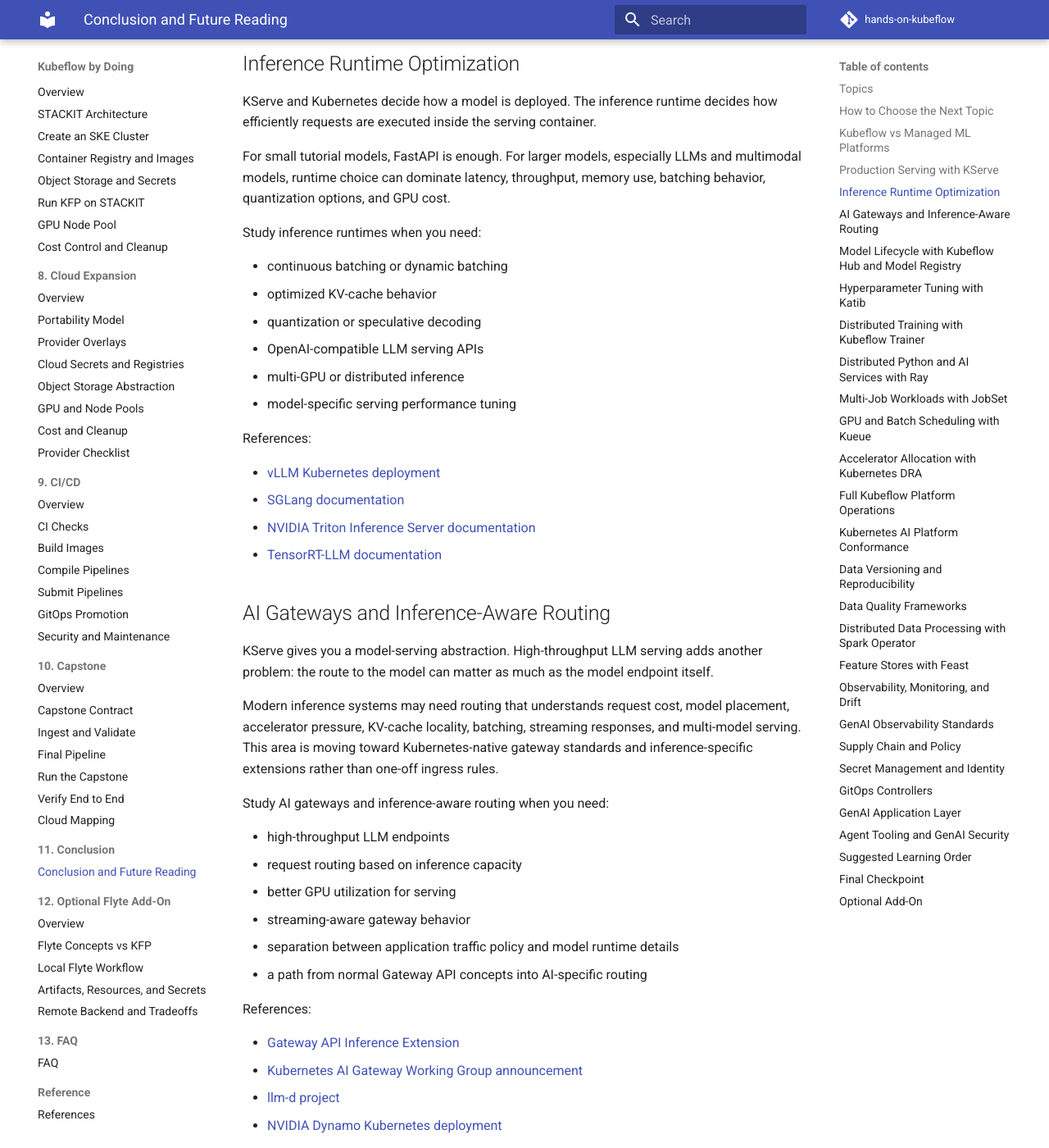
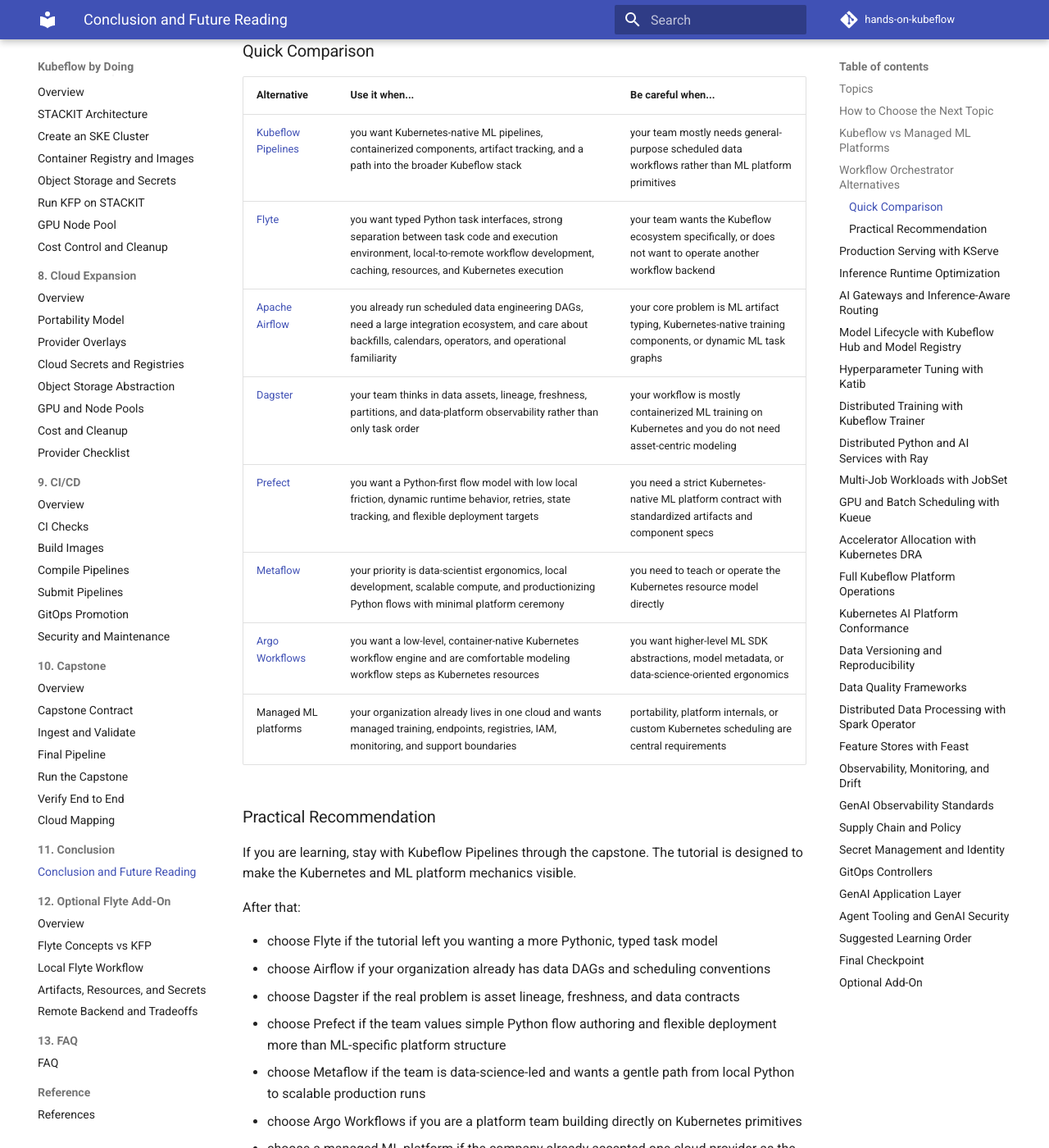
Before and after one commit to matze298/hands-on-kubeflow, an MkDocs documentation site: the page built from docs/11-conclusion/00-overview.md, in a window 1280 px wide and 1400 px high, scrolled down 4431 px. Shown: the whole window at 82% size. Built offline with MkDocs 1.6.1 and Material for MkDocs 9.7.7, drawn with Linux system fonts in a browser that asks for light colours; comment, search, counter and statistics services are not loaded; some of the changed text lies outside the part shown.

Commit message:
docs: compare workflow orchestration alternatives

````diff
--- a/docs/11-conclusion/00-overview.md
+++ b/docs/11-conclusion/00-overview.md
@@ -27,6 +27,7 @@ This page points to the next topics worth studying. They are not required for th
 ## Topics
 
 - [Platform choice](#kubeflow-vs-managed-ml-platforms)
+- [Workflow orchestration alternatives](#workflow-orchestrator-alternatives)
 - [Serving and inference](#production-serving-with-kserve)
 - [Lifecycle, tuning, and training](#model-lifecycle-with-kubeflow-hub-and-model-registry)
 - [Scheduling and accelerators](#gpu-and-batch-scheduling-with-kueue)
@@ -42,6 +43,10 @@ Pick the next step based on the bottleneck you actually have:
 | If you need... | Study next |
 |---|---|
 | the fastest path inside one cloud provider | a managed ML platform |
+| a different workflow orchestrator | the orchestrator alternatives table below |
+| typed ML workflows with strong task boundaries | Flyte |
+| scheduled data engineering DAGs | Apache Airflow |
+| asset-centric data platform orchestration | Dagster |
 | production-grade model serving | KServe |
 | faster LLM or model inference runtimes | vLLM, SGLang, Triton, and TensorRT-LLM |
 | inference-aware LLM traffic routing | AI gateways and Gateway API inference work |
@@ -97,6 +102,62 @@ References:
 - [Azure Machine Learning overview](https://learn.microsoft.com/azure/machine-learning/overview-what-is-azure-machine-learning)
 - [Google Gemini Enterprise Agent Platform / Vertex AI](https://cloud.google.com/vertex-ai)
 - [Databricks Machine Learning](https://docs.databricks.com/en/machine-learning/index.html)
+
+## Workflow Orchestrator Alternatives
+
+Kubeflow Pipelines is the right baseline for this tutorial because it keeps the ML workflow close to Kubernetes, containers, artifacts, and the rest of the Kubeflow ecosystem. It is not the only reasonable orchestrator.
+
+The decision is less about which tool is "best" and more about the primary unit your team wants to operate:
+
+```text
+containerized ML component -> Kubeflow Pipelines
+typed Python task          -> Flyte
+scheduled batch DAG        -> Airflow
+data asset                 -> Dagster
+Python function/flow       -> Prefect
+data-science flow          -> Metaflow
+raw Kubernetes workflow    -> Argo Workflows
+managed cloud job          -> cloud ML platform
+```
+
+### Quick Comparison
+
+| Alternative | Use it when... | Be careful when... |
+|---|---|---|
+| [Kubeflow Pipelines](https://www.kubeflow.org/docs/components/pipelines/) | you want Kubernetes-native ML pipelines, containerized components, artifact tracking, and a path into the broader Kubeflow stack | your team mostly needs general-purpose scheduled data workflows rather than ML platform primitives |
+| [Flyte](https://www.union.ai/docs/v2/flyte/user-guide/core-concepts/tasks/) | you want typed Python task interfaces, strong separation between task code and execution environment, local-to-remote workflow development, caching, resources, and Kubernetes execution | your team wants the Kubeflow ecosystem specifically, or does not want to operate another workflow backend |
+| [Apache Airflow](https://airflow.apache.org/docs/apache-airflow/stable/index.html) | you already run scheduled data engineering DAGs, need a large integration ecosystem, and care about backfills, calendars, operators, and operational familiarity | your core problem is ML artifact typing, Kubernetes-native training components, or dynamic ML task graphs |
+| [Dagster](https://docs.dagster.io/) | your team thinks in data assets, lineage, freshness, partitions, and data-platform observability rather than only task order | your workflow is mostly containerized ML training on Kubernetes and you do not need asset-centric modeling |
+| [Prefect](https://docs.prefect.io/v3/get-started/index) | you want a Python-first flow model with low local friction, dynamic runtime behavior, retries, state tracking, and flexible deployment targets | you need a strict Kubernetes-native ML platform contract with standardized artifacts and component specs |
+| [Metaflow](https://docs.metaflow.org/) | your priority is data-scientist ergonomics, local development, scalable compute, and productionizing Python flows with minimal platform ceremony | you need to teach or operate the Kubernetes resource model directly |
+| [Argo Workflows](https://argo-workflows.readthedocs.io/en/latest/) | you want a low-level, container-native Kubernetes workflow engine and are comfortable modeling workflow steps as Kubernetes resources | you want higher-level ML SDK abstractions, model metadata, or data-science-oriented ergonomics |
+| Managed ML platforms | your organization already lives in one cloud and wants managed training, endpoints, registries, IAM, monitoring, and support boundaries | portability, platform internals, or custom Kubernetes scheduling are central requirements |
+
+### Practical Recommendation
+
+If you are learning, stay with Kubeflow Pipelines through the capstone. The tutorial is designed to make the Kubernetes and ML platform mechanics visible.
+
+After that:
+
+- choose Flyte if the tutorial left you wanting a more Pythonic, typed task model
+- choose Airflow if your organization already has data DAGs and scheduling conventions
+- choose Dagster if the real problem is asset lineage, freshness, and data contracts
+- choose Prefect if the team values simple Python flow authoring and flexible deployment more than ML-specific platform structure
+- choose Metaflow if the team is data-science-led and wants a gentle path from local Python to scalable production runs
+- choose Argo Workflows if you are a platform team building directly on Kubernetes primitives
+- choose a managed ML platform if the company already accepted one cloud provider as the platform boundary
+
+Avoid mixing orchestrators early. It is usually better to run one workflow layer well than to split training, data preparation, promotion, and serving across multiple schedulers before the operating model is clear.
+
+References:
+
+- [Kubeflow Pipelines](https://www.kubeflow.org/docs/components/pipelines/)
+- [Flyte tasks](https://www.union.ai/docs/v2/flyte/user-guide/core-concepts/tasks/)
+- [Apache Airflow overview](https://airflow.apache.org/docs/apache-airflow/stable/index.html)
+- [Dagster overview](https://docs.dagster.io/)
+- [Prefect introduction](https://docs.prefect.io/v3/get-started/index)
+- [Metaflow documentation](https://docs.metaflow.org/)
+- [Argo Workflows overview](https://argo-workflows.readthedocs.io/en/latest/)
 
 ## Production Serving with KServe
 
````
Also changed, not shown: docs/reference/references.md (+8 -0 lines).
